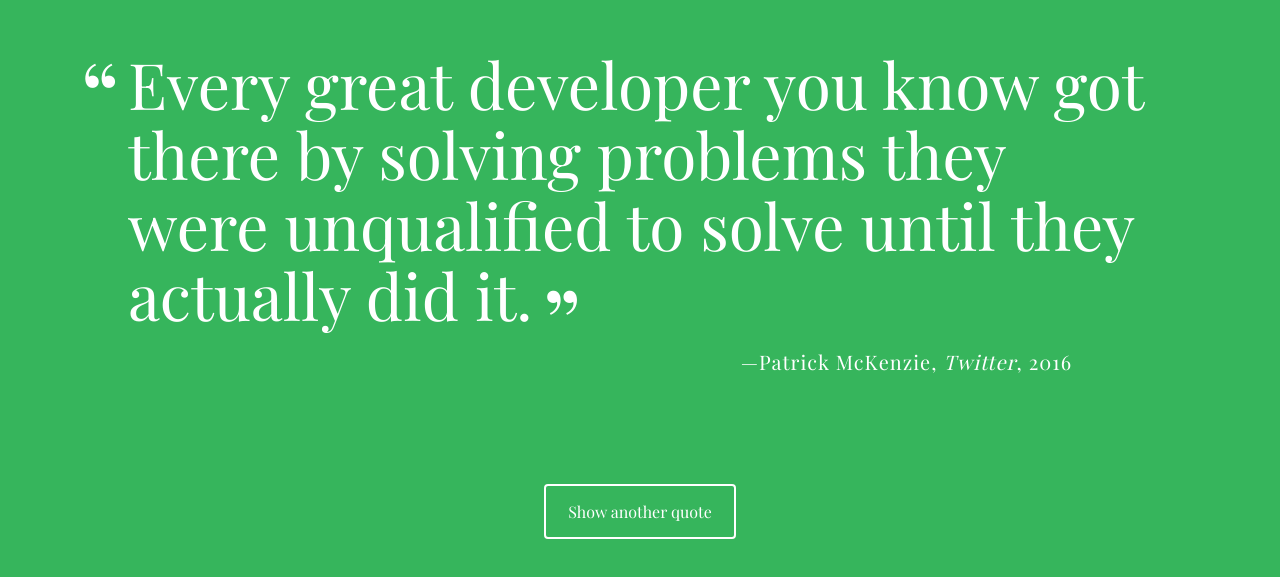
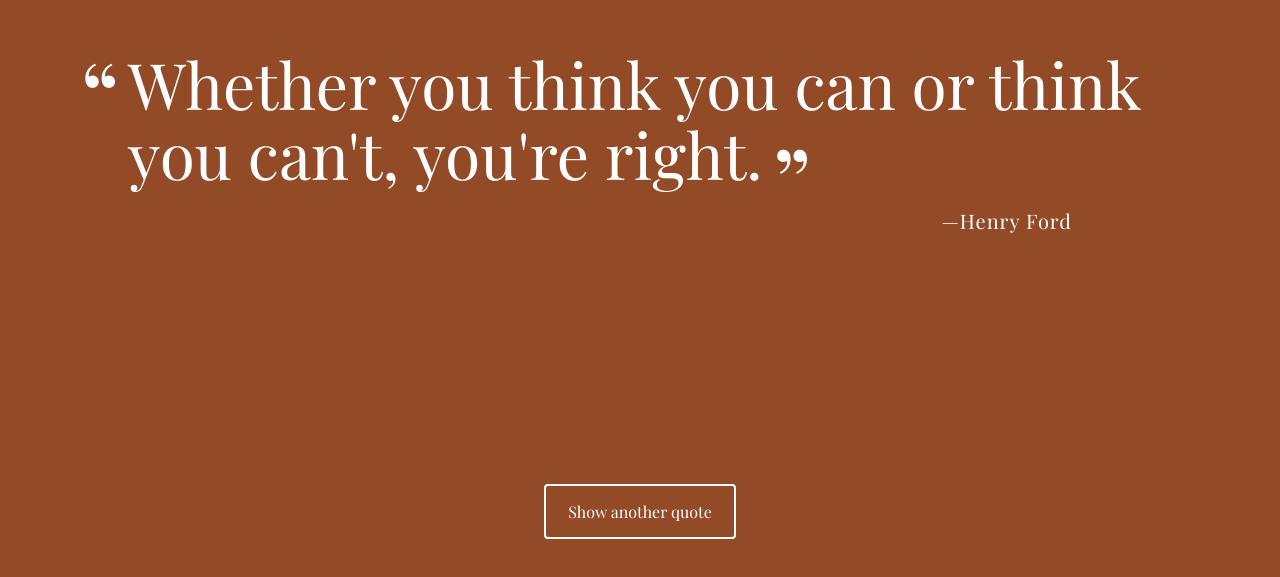
Before and after one commit to Archit2301/Random_Quote_Generator, a plain HTML site: page index.html in a window 1280 px wide. Shown: the part 111-688 px from the top of the page. Drawn offline with nearby package versions, Linux system fonts and the light colour scheme; a web font is replaced by a local one.

Commit message:
final commit

```diff
--- a/css/styles.css
+++ b/css/styles.css
@@ -71,6 +71,11 @@
   font-style: normal;
 }
 
+.tags:before {
+  content: ", ";
+  font-style: oblique;
+}
+
 #loadQuote {
   position: fixed;
   width: 12em;
--- a/index.html
+++ b/index.html
@@ -13,7 +13,7 @@
 
     <div id="quote-box">
       <p class="quote">Every great developer you know got there by solving problems they were unqualified to solve until they actually did it.</p>
-      <p class="source">Patrick McKenzie<span class="citation">Twitter</span><span class="year">2016</span></p>
+      <p class="source">Patrick McKenzie<span class="citation">Twitter</span><span class="year">2016</span><span class="tags"></span></p>
     </div>
 
     <button id="loadQuote">Show another quote</button>
--- a/js/script.js
+++ b/js/script.js
@@ -1,19 +1,12 @@
 /******************************************
-Treehouse FSJS Techdegree:
-project 1 - A Random Quote Generator
+TechDegree Project 1 - A Random Quote Generator
 ******************************************/
 
-// Study guide for this project - https://drive.google.com/file/d/1s5grutGuQFwJcQP8bFwEI69Q8FCkGdDk/view?usp=sharing
+/*
+Array of objects with properties (quote, source, citation, year and tags).
+tags property categorizes quotes
+*/
 
-
-/***
-  Create the array of quote objects and name it `quotes`.
-  Add at least five quote objects to the `quotes` array.
-  Give each quote object a `quote` and `source` property.
-  Add the `citation` property to at least one object in the array.
-  Add the `year` property to at least one object in the array.
-  Use console.log() to log your array of quotes to the console.
-***/
 var quotes = [
   {
     quote: 'The way to get started is to quit talking and begin doing.',
@@ -29,7 +22,8 @@
   },
   {
     quote: 'It\'s not whether you get knocked down, it\'s whether you get up.',
-    source:'Vince Lombardi'
+    source:'Vince Lombardi',
+    tags: 'Motivational'
   },
   {
     quote: 'Whether you think you can or think you can\'t, you\'re right.',
@@ -38,7 +32,8 @@
   {
     quote: 'Instead of worrying about what you cannot control, shift your energy to what you can create.',
     source: 'Roy T. Bennett',
-    citation: 'The Light in the Heart'
+    citation: 'The Light in the Heart',
+    tags: 'Motivational'
   },
   {
     quote: 'Anyone who has never made a mistake has never tried anything new.',
@@ -53,6 +48,23 @@
     source: 'Victor Hugo',
     citation: 'Les Miserables',
     year: '1892'
+  },
+  {
+    quote: 'You are not your resume, you are your work.',
+    source: 'Seth Godin',
+    tags: 'Business'
+  },
+  {
+    quote: 'Everybody wants to go to heaven, but nobody wants to die',
+    source: 'Albert King',
+    tags: 'Humor'
+  },
+  {
+    quote: 'A ceiling is simply a floor from below',
+    source: 'Elon Musk',
+    citation: 'Twitter',
+    year: '2017',
+    tags: 'Humor'
   }
 ];
 
@@ -61,30 +73,31 @@
 }
 
 
-/***
-  Create the `getRandomQuote` function to:
-   - Create a variable to store a random number
-   - Cse the random number to `return` a random quote object from the `quotes` array.
-***/
+// function definition to create a random number and return it.
 
 function getRandomQuote() {
   var randNum = Math.floor(Math.random() * quotes.length) + 1;
-  return quotes[randNum-1];
+  return quotes[randNum-1]; //Subtracting one from the random number to match the index value of the quote array.
 }
 
 
-/***
-  Create the `printQuote` function to:
-   - Call the `getRandomQuote` function and assign it to a variable.
-   - Create a variable for the HTML string and set it equal to an empty string.
-   - Use the HTML template in the instructions or the markup in the index.html file, AND
-     the random quote vairable to build your HTML string.
-   - Add the quote and source section to the HTML string.
-   - Use an if statement to check for the citation property before adding it to the HTML string.
-   - Use an if statement to check for the year property before adding it to the HTML string.
-   - Don't forget to close that final `p` tag.
-   - Set the `innerHTML` of the `quote-box` div to the HTML string.
-***/
+//function definition to create random color for the background.
+
+function randomColor() {
+  var x = Math.floor(Math.random() * 256);
+  var y = Math.floor(Math.random() * 256);
+  var z = Math.floor(Math.random() * 256);
+  var bgColor = 'rgb(' + x + ',' + y + ',' + z +')';
+  document.body.style.background = bgColor;
+  document.getElementById('loadQuote').style.background = bgColor;
+}
+
+
+/*
+function definition to print the quote and respective fields to the browser.
+The html to be rendered is stored in the variable named message.
+The function also calls the function to change the background color of the document
+*/
 
 function printQuote() {
   var randomQuote = getRandomQuote();
@@ -96,20 +109,21 @@
   if ( randomQuote.year ) {
     message += '<span class="year">'+ randomQuote.year + '</span>';
   }
+  if ( randomQuote.tags ){
+    message += '<span class="tags">'+ randomQuote.tags +'</span>'
+  }
   message += '</p>';
   var html = document.getElementById('quote-box');
   html.innerHTML = message;
+  randomColor();
 }
 
 
-/***
-  When the "Show another quote" button is clicked, the event listener
-  below will be triggered, and it will call, or "invoke", the `printQuote`
-  function. So do not make any changes to the line of code below this
-  comment.
-***/
+//The line below will introduce a random quote whenever the browser loads
+printQuote();
 
-var generateQuote = document.getElementById('loadQuote').addEventListener("click", printQuote, false);
+//When the "Show another quote" button is clicked, the event listener will be tiggered and printQuote function will be called.
+document.getElementById('loadQuote').addEventListener("click", printQuote, false);
 
-
-// Remember to delete the comments that came with this file, and replace them with your own code comments.
+//A new quote is displayed after every 20 seconds
+setInterval(printQuote, 20000);
```
